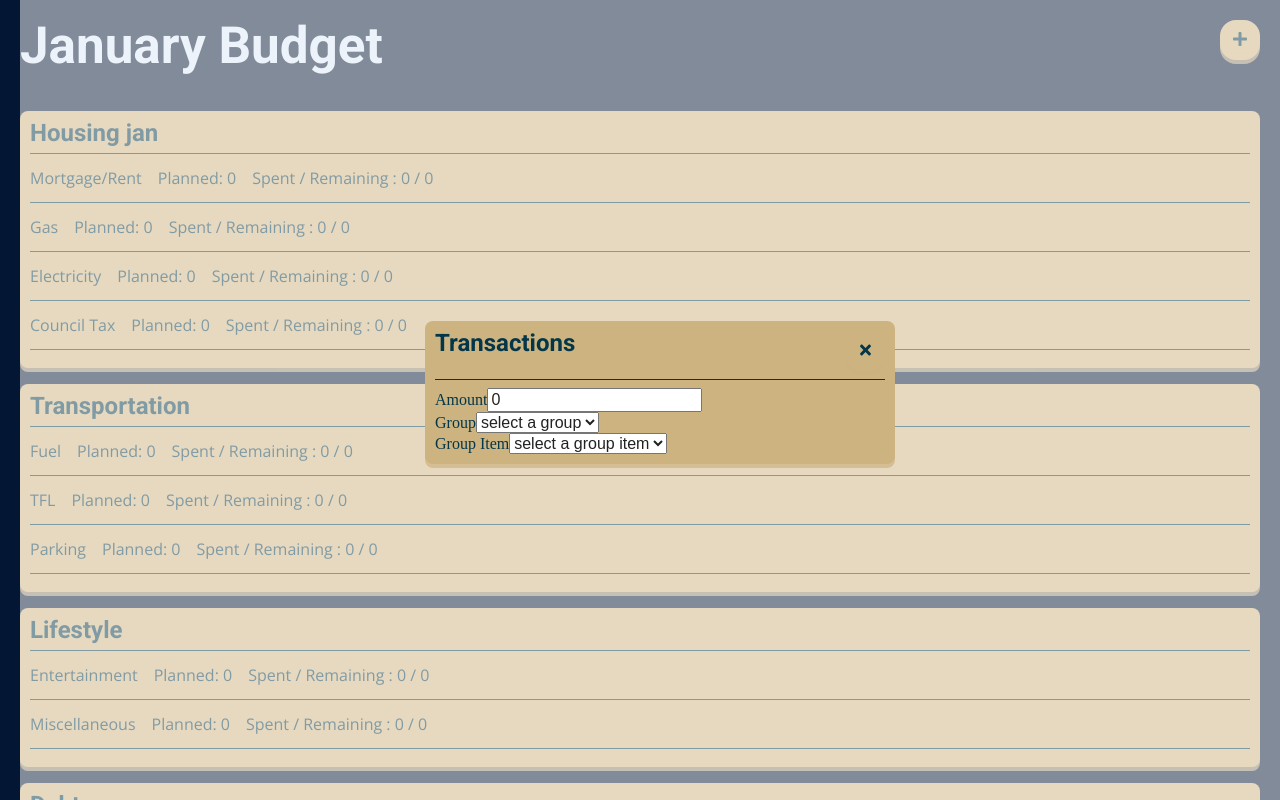
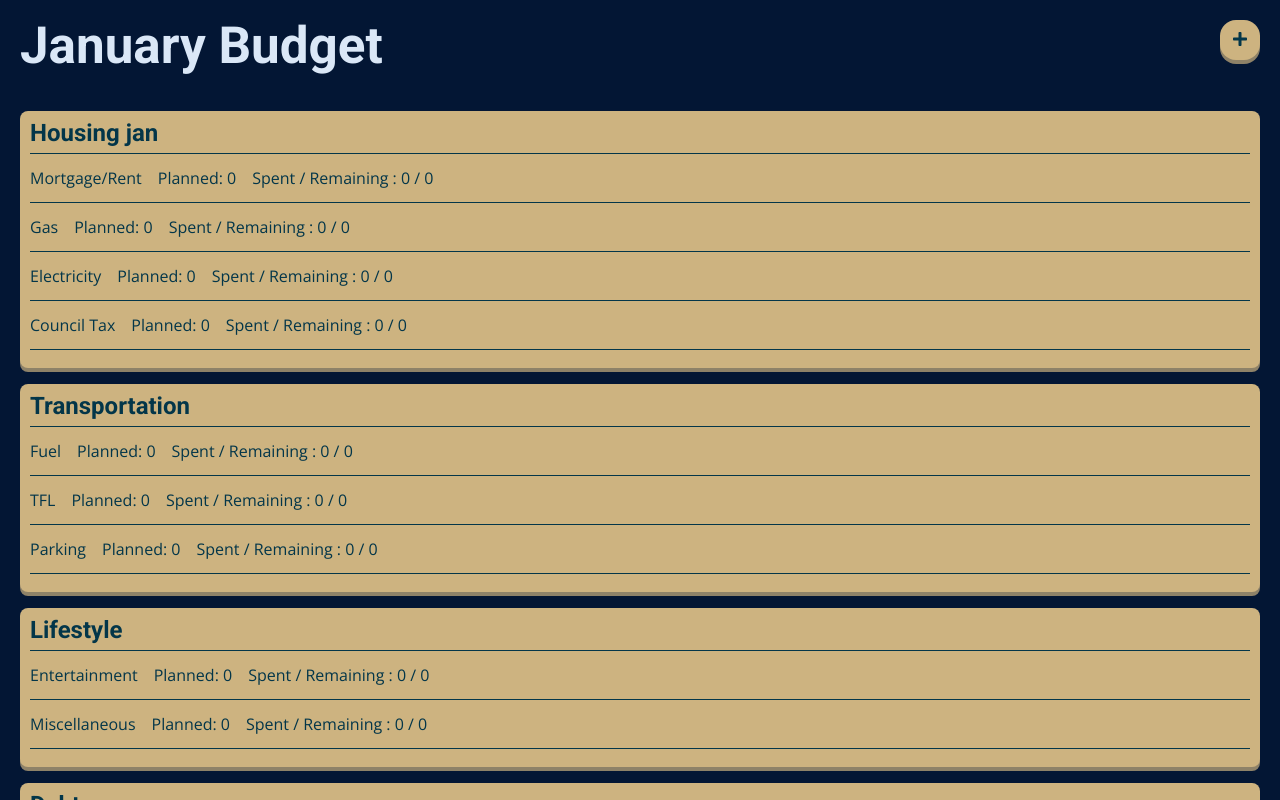
Before and after one commit to kemaakpala/budgeting-app, a React (Create React App) app: page /jan in a window 1280 px wide. Shown: the top 800 px of the page. Built offline with nearby package versions, Linux system fonts and the light colour scheme; data requests are answered from the project's data file.

Commit message:
updated modal component to include closed prop

```diff
--- a/src/Components/Modal/Modal.js
+++ b/src/Components/Modal/Modal.js
@@ -6,7 +6,10 @@ import Button from '../Button/Button'
 import './Modal.css';
 
 const Modal = (props) => {
-  const { children, header } = props;
+  const { children, header, closed } = props;
+  if (closed) {
+    return null;
+  }
   return (
     <>
       <div className='modal-back-drop'>
--- a/src/Components/TransactionBlock/index.js
+++ b/src/Components/TransactionBlock/index.js
@@ -23,7 +23,7 @@ const TransactionBlock = () => {
 
   return (
     <>
-      <Modal header="Transactions">
+      <Modal header="Transactions" closed>
         <TextInputs
           id="Amount"
           variant="text"
```
